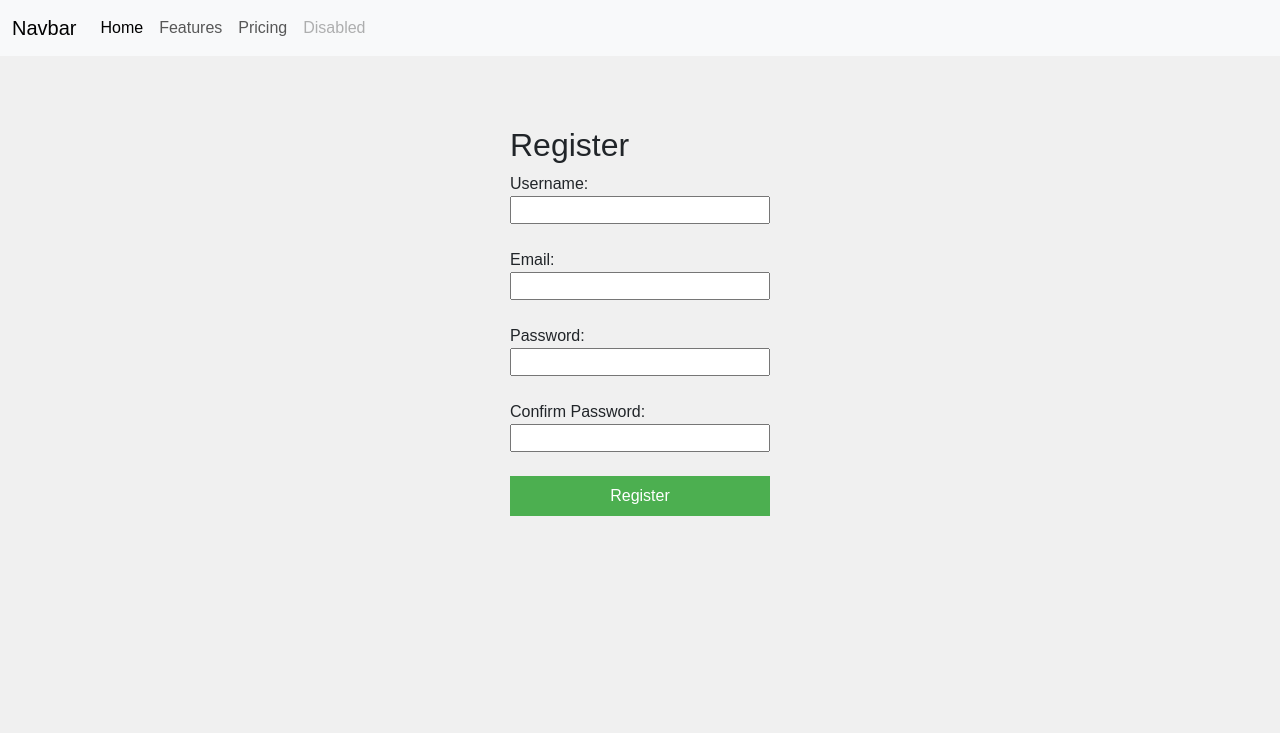
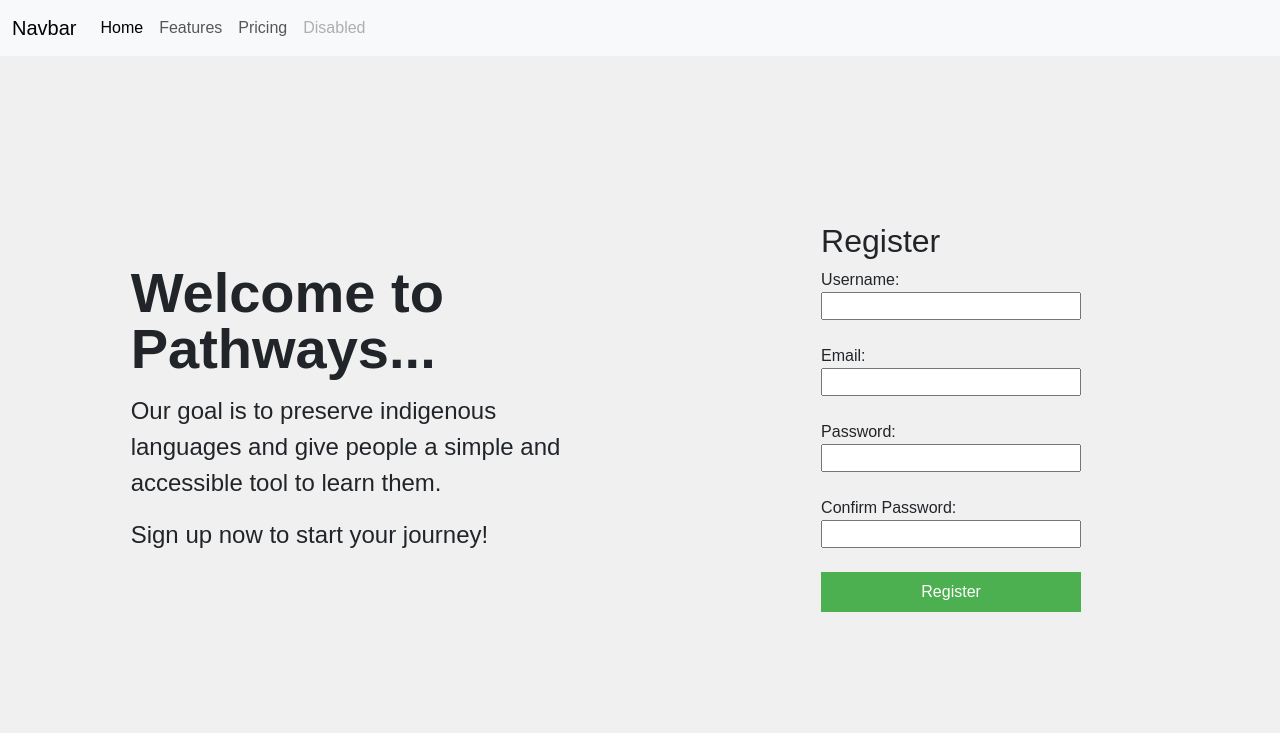
Before and after one commit to kakepe/1800_202430_BBY08, a plain HTML site: page index.html in a window 1280 px wide. Drawn offline with nearby package versions, Linux system fonts and the light colour scheme.

Commit message:
added welcome banner and moved the register box into it

```diff
--- a/index.html
+++ b/index.html
@@ -58,7 +58,16 @@
     <!-- Stuff for body goes here -->
 
 
+    <div class="container col-xl-10 col-xxl-8 px-4 py-5">
+      <div class="row align-items-center g-lg-5 py-5">
+        <div class="col-lg-7 text-center text-lg-start">
+          <h1 class="display-4 fw-bold lh-1 mb-3">Welcome to Pathways...</h1>
+          <p class="col-lg-10 fs-4">Our goal is to preserve indigenous languages and give people a simple and accessible tool to learn them.</p>
+          <p class="col-lg-10 fs-4">Sign up now to start your journey!</p>
+        </div>
+        <div class="col-md-10 mx-auto col-lg-5">
           <div class="register-form">
+
             <h2>Register</h2>
             <form action="/submit-registration" method="POST">
 
@@ -81,6 +90,11 @@
                 <button type="submit">Register</button>
             </form>
         </div>
+        </div>
+      </div>
+    </div>
+
+
 
 
   </div>
```
Lines whose indentation alone changed are shown as unchanged.
